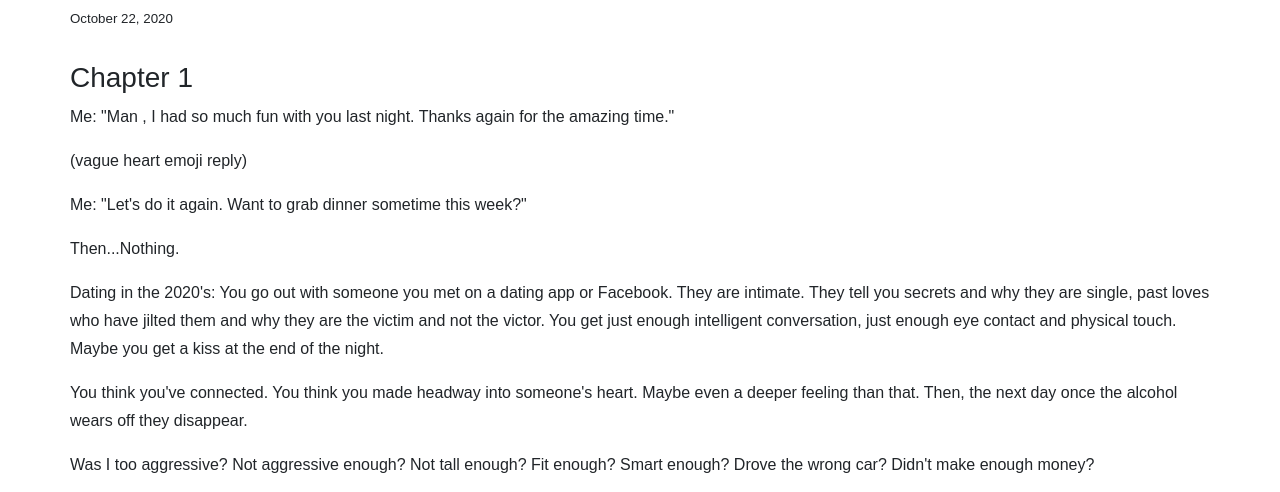
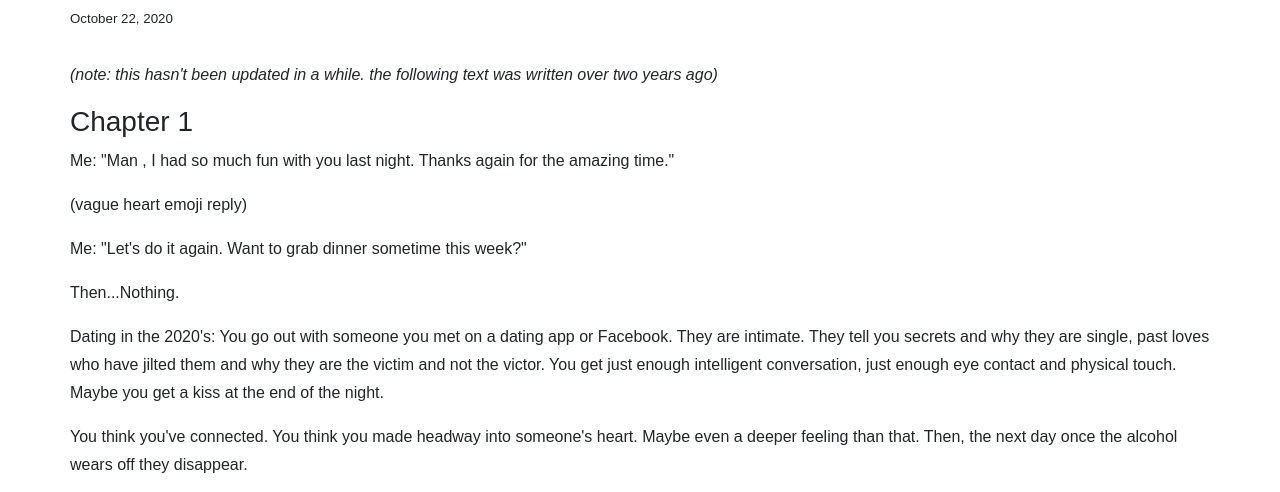
Before and after one commit to csmaller/coreysmaller, a Gatsby site: page /blog/relationships-in-the-2020s/ in a window 1280 px wide. Shown: the part 269-761 px from the top of the page. Built offline with nearby package versions, Linux system fonts and the light colour scheme; Gatsby itself is replaced by a stand-in of ours; some packages are replaced by stand-ins of ours; a web font is replaced by a local one.

Commit message:
Update Blog “relationships-in-the-2020s”

```diff
--- a/content/blog/relationships-in-the-2020s.md
+++ b/content/blog/relationships-in-the-2020s.md
@@ -6,6 +6,8 @@ date: 2020-10-22T19:10:57.048Z
 title: Relationships
 description: relationships in the 2020s
 ---
+*(note: this hasn't been updated in a while. the following text was written over two years ago)*
+
 ### Chapter 1
 
 Me: "Man , I had so much fun with you last night. Thanks again for the amazing time."
@@ -36,7 +38,7 @@ In this culture it's better to not hurt feelings, right?  Do the "Slow Fade".  T
 
 * My Dog Was Sick.
 * My Son Was Sick.
-*  I Was Sick.
+* I Was Sick.
 * I Was Working All Weekend
 * I Was Out Of Service Even Though I Was Updating Social Media.
 * My Phone Broke
```
